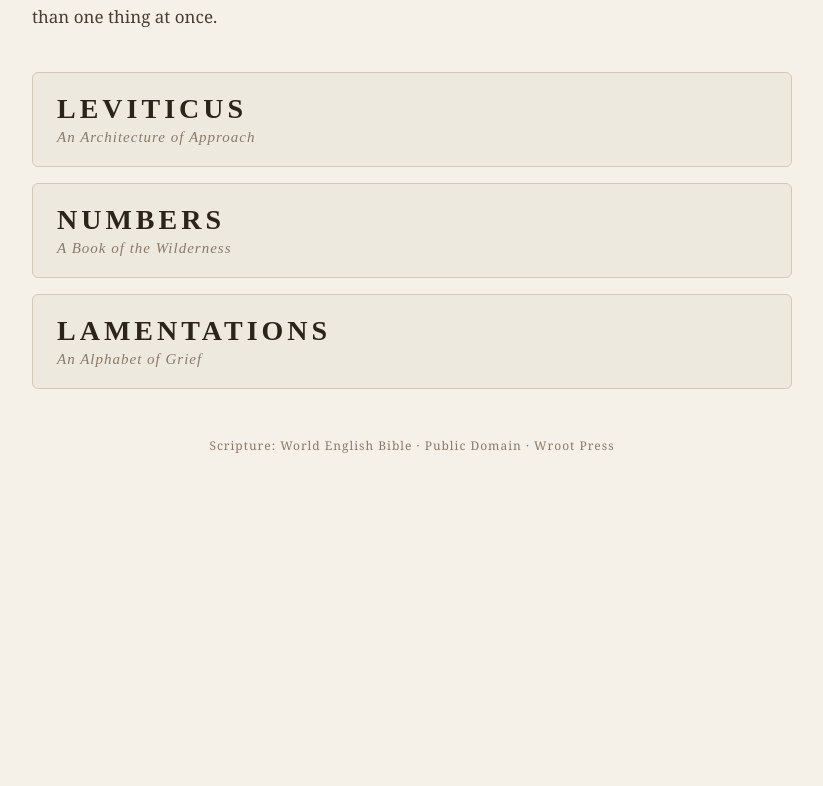
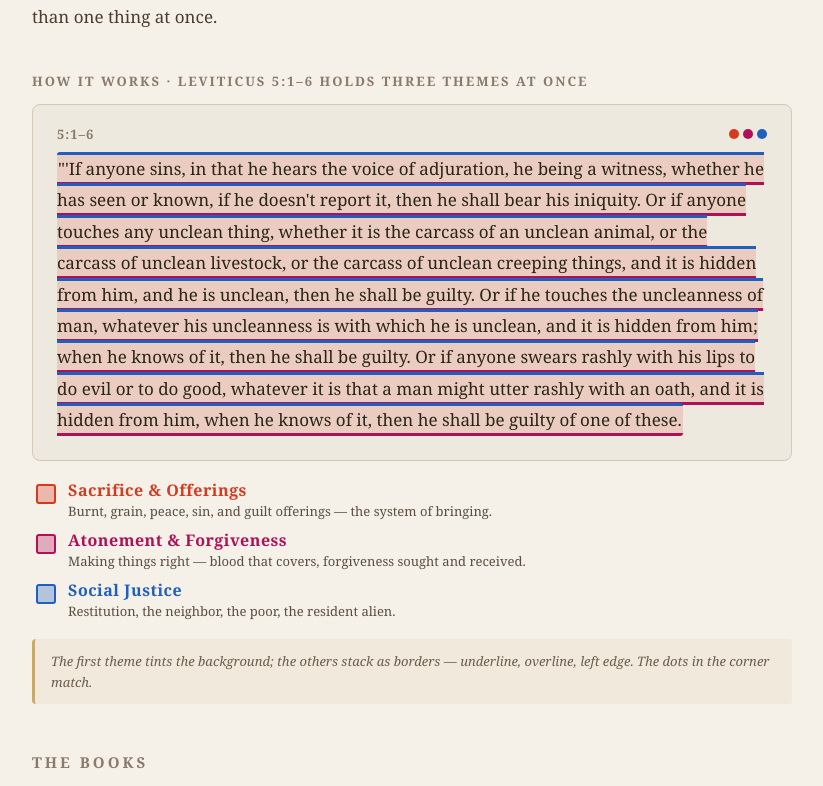
Before and after one commit to wilsonpruitt/loci, a Next.js app: page / in a window 1280 px wide. Shown: the part 490-1276 px from the top of the page, without its empty margins (228-1051 px from the left). Before the commit the page ends 1036 px from the top, so only its background shows below. Built offline with nearby package versions, Linux system fonts and the light colour scheme.

Commit message:
landing: show a live example pericope above the book tiles

```diff
--- a/app/page.tsx
+++ b/app/page.tsx
@@ -1,7 +1,9 @@
 import Link from "next/link";
-import { BOOKS } from "@/data/books";
+import { BOOKS, getBook } from "@/data/books";
+import LandingExample from "@/components/LandingExample";
 
 export default function Home() {
+  const leviticus = getBook("leviticus");
   return (
     <div style={{ minHeight: "100vh", background: "#f5f0e8", color: "#2c2418" }}>
       <header
@@ -65,7 +67,24 @@ export default function Home() {
           shows where the text holds more than one thing at once.
         </p>
 
-        <div style={{ marginTop: 40, display: "grid", gap: 16 }}>
+        {leviticus && <LandingExample book={leviticus} pericopeId="5.1" />}
+
+        <h2
+          style={{
+            marginTop: 48,
+            marginBottom: 16,
+            fontFamily: "'Cormorant Garamond', Georgia, serif",
+            fontSize: 15,
+            fontWeight: 600,
+            letterSpacing: 3,
+            textTransform: "uppercase",
+            color: "#8a7a6a",
+          }}
+        >
+          The Books
+        </h2>
+
+        <div style={{ display: "grid", gap: 16 }}>
           {BOOKS.map((b) => (
             <Link
               key={b.slug}
--- /dev/null
+++ b/components/LandingExample.tsx
@@ -0,0 +1,174 @@
+import type { CSSProperties } from "react";
+import type { Book, Pericope } from "@/lib/types";
+
+export default function LandingExample({
+  book,
+  pericopeId,
+}: {
+  book: Book;
+  pericopeId: string;
+}) {
+  const p = book.pericopes.find((x) => x.id === pericopeId);
+  if (!p) return null;
+
+  const primary = p.tags[0];
+  const secondary = p.tags.slice(1);
+  const primaryTheme = book.themes[primary];
+
+  const textStyle: CSSProperties = {
+    fontSize: 17,
+    lineHeight: 1.85,
+    color: "#2c2418",
+    margin: 0,
+    fontFamily: "'Crimson Pro', Georgia, serif",
+    fontWeight: 300,
+    backgroundColor: primaryTheme?.bg,
+    borderRadius: 3,
+    padding: "2px 1px",
+    display: "inline",
+  };
+
+  if (secondary[0]) {
+    textStyle.borderBottom = `3px solid ${book.themes[secondary[0]]?.color}`;
+  }
+  if (secondary[1]) {
+    textStyle.borderTop = `3px solid ${book.themes[secondary[1]]?.color}`;
+  }
+  if (secondary[2]) {
+    textStyle.borderLeft = `4px solid ${book.themes[secondary[2]]?.color}`;
+  }
+
+  return (
+    <div style={S.wrap}>
+      <div style={S.caption}>
+        How it works · {book.name} {p.ref} holds three themes at once
+      </div>
+
+      <div style={S.card}>
+        <div style={S.refLine}>
+          <span style={S.refText}>{p.ref}</span>
+          <span style={S.refSpacer} />
+          <span style={S.refDots}>
+            {p.tags.map((t) => (
+              <span
+                key={t}
+                style={{
+                  ...S.dot,
+                  backgroundColor: book.themes[t]?.color,
+                }}
+              />
+            ))}
+          </span>
+        </div>
+        <p style={textStyle}>{p.text}</p>
+      </div>
+
+      <div style={S.legend}>
+        {p.tags.map((t) => {
+          const th = book.themes[t];
+          if (!th) return null;
+          return (
+            <div key={t} style={S.legendRow}>
+              <span
+                style={{
+                  ...S.legendSwatch,
+                  backgroundColor: th.bgStrong,
+                  border: `2px solid ${th.color}`,
+                }}
+              />
+              <div>
+                <div style={{ ...S.legendLabel, color: th.color }}>
+                  {th.label}
+                </div>
+                {th.description && (
+                  <div style={S.legendDesc}>{th.description}</div>
+                )}
+              </div>
+            </div>
+          );
+        })}
+      </div>
+
+      <div style={S.hint}>
+        The first theme tints the background; the others stack as borders —
+        underline, overline, left edge. The dots in the corner match.
+      </div>
+    </div>
+  );
+}
+
+const S: Record<string, CSSProperties> = {
+  wrap: { marginTop: 40 },
+  caption: {
+    fontFamily: "'Cormorant Garamond', Georgia, serif",
+    fontSize: 13,
+    fontWeight: 600,
+    letterSpacing: 2,
+    textTransform: "uppercase",
+    color: "#8a7a6a",
+    marginBottom: 14,
+  },
+  card: {
+    background: "#eee9df",
+    border: "1px solid #d4c9b5",
+    borderRadius: 8,
+    padding: "20px 24px 24px",
+  },
+  refLine: {
+    display: "flex",
+    alignItems: "center",
+    gap: 10,
+    marginBottom: 10,
+  },
+  refText: {
+    fontFamily: "'Cormorant Garamond', Georgia, serif",
+    fontSize: 13,
+    fontWeight: 600,
+    color: "#8a7a6a",
+    letterSpacing: 1,
+  },
+  refSpacer: { flex: 1 },
+  refDots: { display: "flex", gap: 4 },
+  dot: { width: 10, height: 10, borderRadius: "50%", display: "inline-block" },
+  legend: {
+    marginTop: 20,
+    display: "flex",
+    flexDirection: "column",
+    gap: 10,
+    padding: "0 4px",
+  },
+  legendRow: { display: "flex", alignItems: "flex-start", gap: 12 },
+  legendSwatch: {
+    width: 16,
+    height: 16,
+    borderRadius: 3,
+    flexShrink: 0,
+    marginTop: 3,
+  },
+  legendLabel: {
+    fontFamily: "'Cormorant Garamond', Georgia, serif",
+    fontSize: 16,
+    fontWeight: 600,
+    letterSpacing: 0.5,
+    lineHeight: 1.2,
+  },
+  legendDesc: {
+    fontSize: 13,
+    color: "#5a4e40",
+    marginTop: 2,
+    lineHeight: 1.45,
+    fontFamily: "'Crimson Pro', Georgia, serif",
+  },
+  hint: {
+    marginTop: 18,
+    padding: "12px 16px",
+    background: "rgba(201,169,110,0.1)",
+    borderLeft: "3px solid #c9a96e",
+    borderRadius: 4,
+    fontSize: 13,
+    lineHeight: 1.6,
+    color: "#6b5d4e",
+    fontFamily: "'Crimson Pro', Georgia, serif",
+    fontStyle: "italic",
+  },
+};
```
Also changed, not shown: 1 other file (tests, documents, lock files or other folders).
